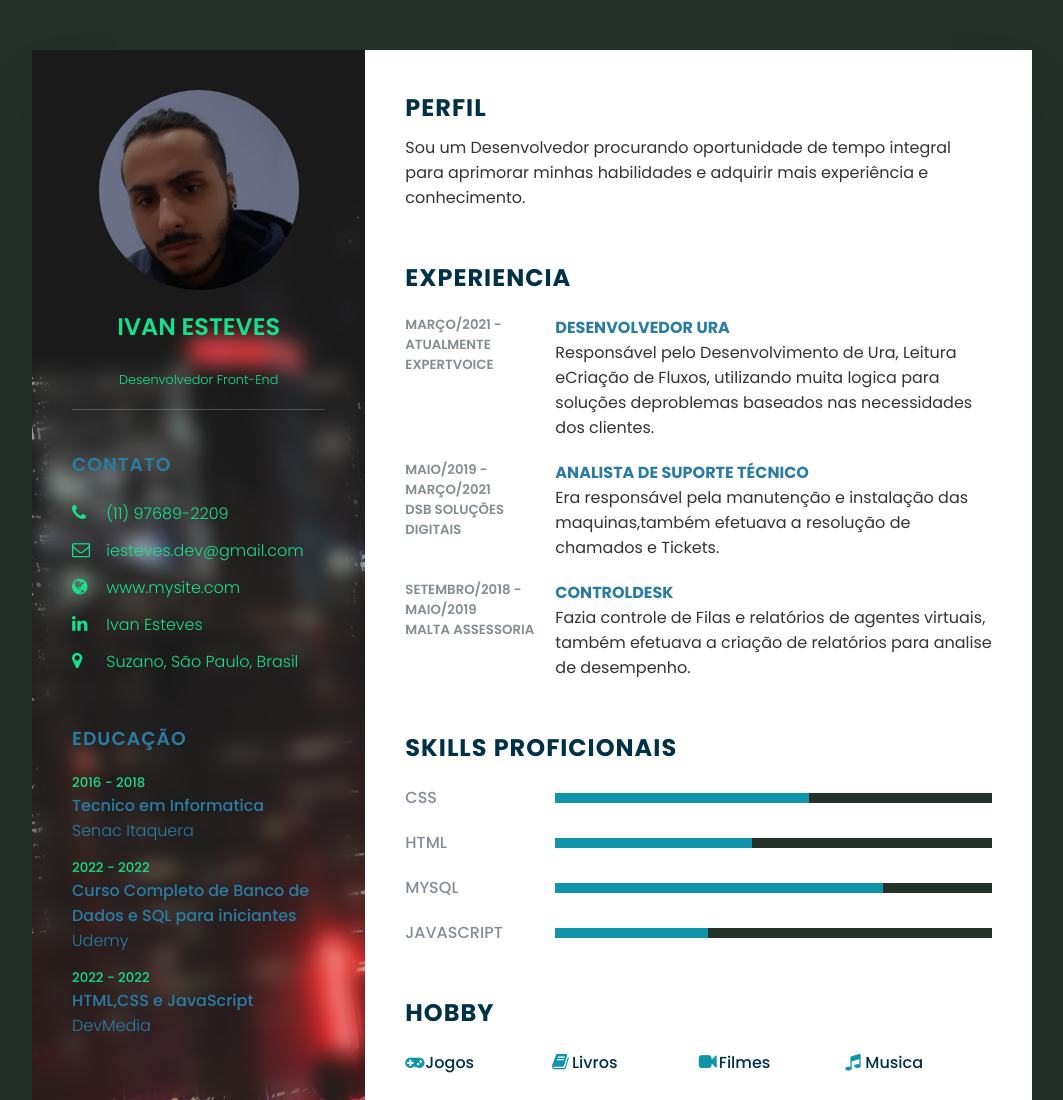
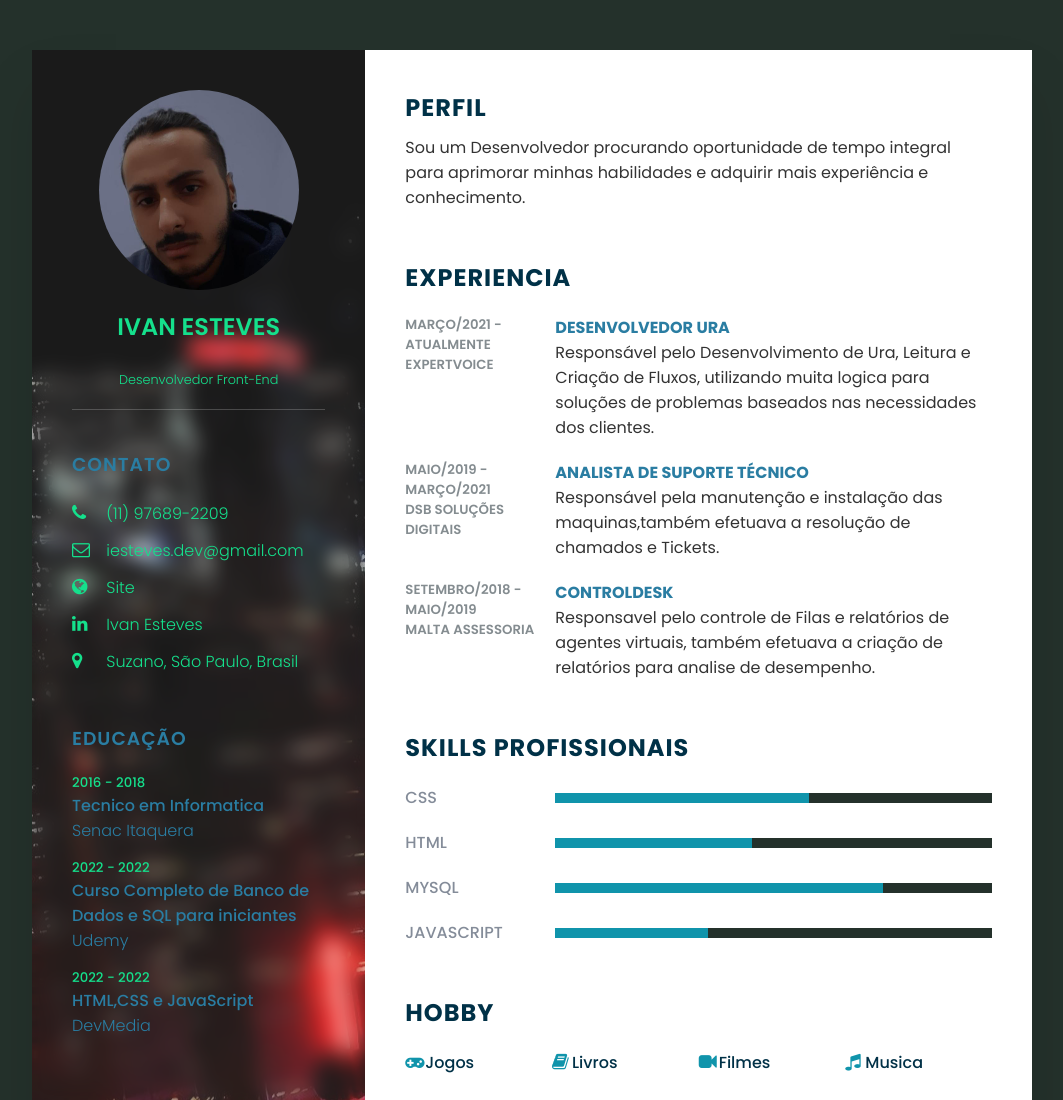
Before and after one commit to iqnozes/curriculo, a plain HTML site: page index.html in a window 1280 px wide. Shown: the top 1100 px of the page, without its empty margins (108-1171 px from the left). Drawn offline with Linux system fonts and the light colour scheme.

Commit message:
Atualização 1.5
Atualização:
Links
Texto

```diff
--- a/index.html
+++ b/index.html
@@ -8,6 +8,7 @@
     <link rel="icon" href="img/iesteves.png">
     <link rel="stylesheet" href="https://cdnjs.cloudflare.com/ajax/libs/font-awesome/4.7.0/css/font-awesome.css" integrity="sha512-5A8nwdMOWrSz20fDsjczgUidUBR8liPYU+WymTZP1lmY9G6Oc7HlZv156XqnsgNUzTyMefFTcsFH/tnJE/+xBg==" crossorigin="anonymous" referrerpolicy="no-referrer" />
     <link rel="stylesheet" href="estilo.css">
+    <base target="_blank">
 </head>
 <body>
     <div class="container">
@@ -24,15 +25,15 @@
                 <ul>
                     <li>
                         <span class="icon"><i class="fa fa-phone" aria-hidden="true"></i></span>
-                        <span class="text">(11) 97689-2209</span>
+                        <span class="text"><a href="tel:+55 11 976892209">(11) 97689-2209</a></span>
                     </li>
                     <li>
                         <span class="icon"><i class="fa fa-envelope-o" aria-hidden="true"></i></span>
-                        <span class="text">iesteves.dev@gmail.com</span>
+                        <span class="text"><a href="mailto:iesteves.dev@gmail.com">iesteves.dev@gmail.com</a></span>
                     </li>
                     <li>
                         <span class="icon"><i class="fa fa-globe" aria-hidden="true"></i></span>
-                        <span class="text">www.mysite.com</span>
+                        <span class="text"><a href="http://iestevesdev.epizy.com/">Site</a></span>
                     </li>
                     <li>
                         <span class="icon"><i class="fa fa-linkedin" aria-hidden="true"></i></span>
@@ -79,7 +80,7 @@
                     <li>
                         <span class="text">Inglês</span>
                         <span class="percent">
-                            <div style="width: 40%;"></div>
+                            <div style="width: 30%;"></div>
                         </span>
                     </li>
                 </ul>
@@ -104,7 +105,7 @@
                 </div>
                 <div class="text">
                     <h4>Desenvolvedor Ura</h4>
-                    <p>Responsável pelo Desenvolvimento de Ura, Leitura eCriação de Fluxos, utilizando muita logica para soluções deproblemas baseados nas necessidades dos clientes.</p>
+                    <p>Responsável pelo Desenvolvimento de Ura, Leitura e Criação de Fluxos, utilizando muita logica para soluções de problemas baseados nas necessidades dos clientes.</p>
                 </div>
             </div>
             <div class="box">
@@ -114,7 +115,7 @@
                 </div>
                 <div class="text">
                     <h4>Analista de Suporte Técnico</h4>
-                    <p>Era responsável pela manutenção e instalação das maquinas,também efetuava a resolução de chamados e Tickets.</p>
+                    <p>Responsável pela manutenção e instalação das maquinas,também efetuava a resolução de chamados e Tickets.</p>
                 </div>
             </div>
             <div class="box">
@@ -124,7 +125,7 @@
                 </div>
                 <div class="text">
                     <h4>ControlDesk</h4>
-                    <p>Fazia controle de Filas e relatórios de agentes virtuais,
+                    <p>Responsavel pelo controle de Filas e relatórios de agentes virtuais,
                         também efetuava a criação de relatórios para analise de
                         desempenho.</p>
                 </div>
@@ -132,7 +133,7 @@
         </div>
 
         <div class="about skills">
-            <h2 class="title2">Skills Proficionais</h2>
+            <h2 class="title2">Skills Profissionais</h2>
             <div class="box">
                 <h4>CSS</h4>
                 <div class="percent">
```
